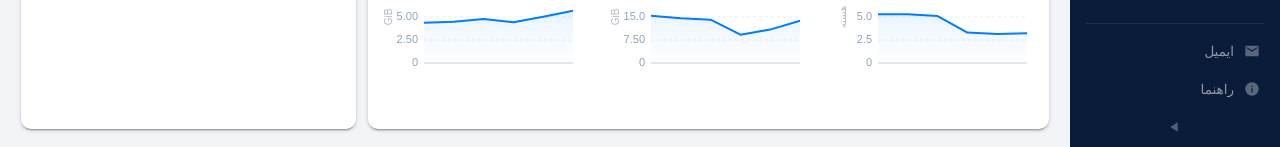
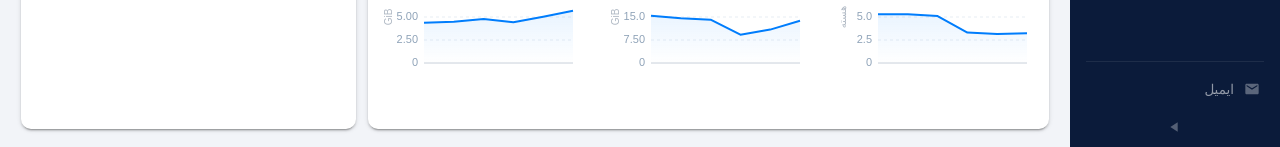
Before and after one commit to mohammadMoazam5833/dorjService, a React (Vite) app: page / in a window 1280 px wide. Shown: the part 721-868 px from the top of the page. Built offline with nearby package versions, Linux system fonts and the light colour scheme; a web font is replaced by a local one.

Commit message:
sidebar: remove help item (docs entry stays on dashboard card, like the real platform)

```diff
--- a/src/components/Drawer.jsx
+++ b/src/components/Drawer.jsx
@@ -22,8 +22,7 @@ const NAV = [
 ]
 
 const BOTTOM = [
-  { label: 'ایمیل',  icon: 'mail', route: 'mail' },
-  { label: 'راهنما', icon: 'info', route: 'help' },
+  { label: 'ایمیل', icon: 'mail', route: 'mail' },
 ]
 
 function NavGroup({ group, items, active, mini }) {
```
